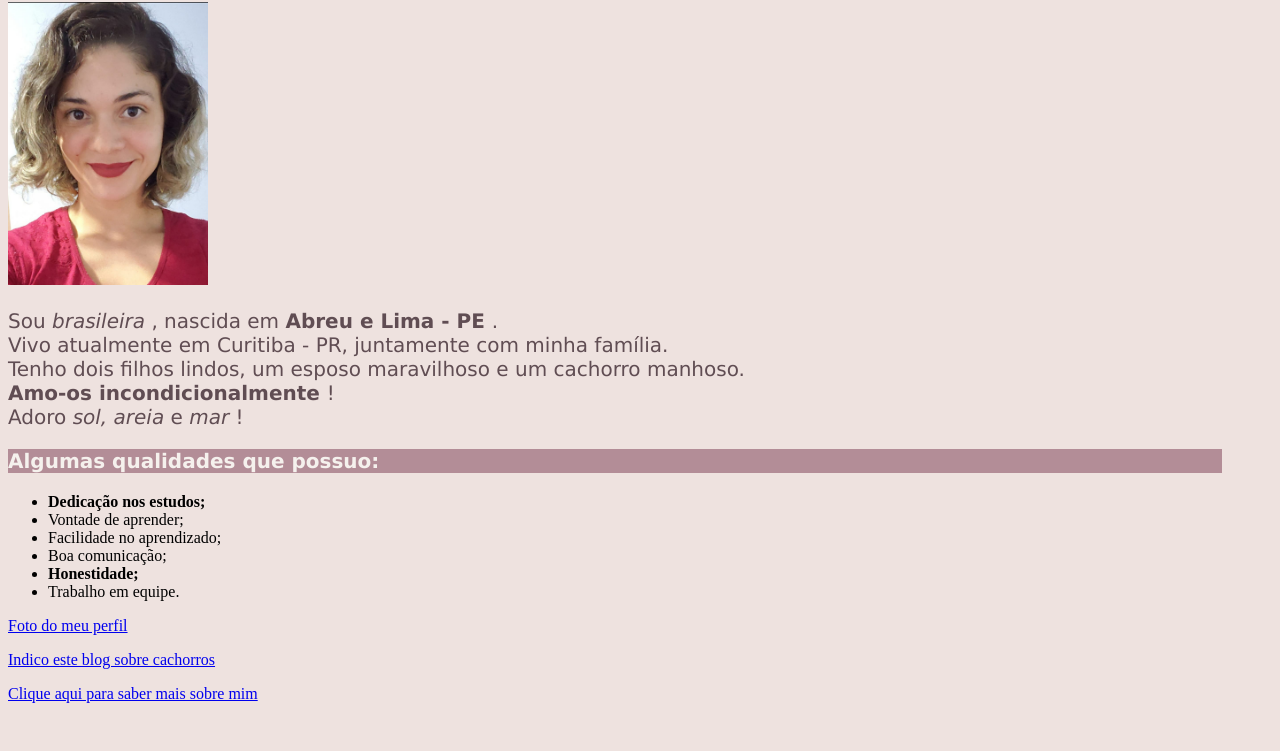
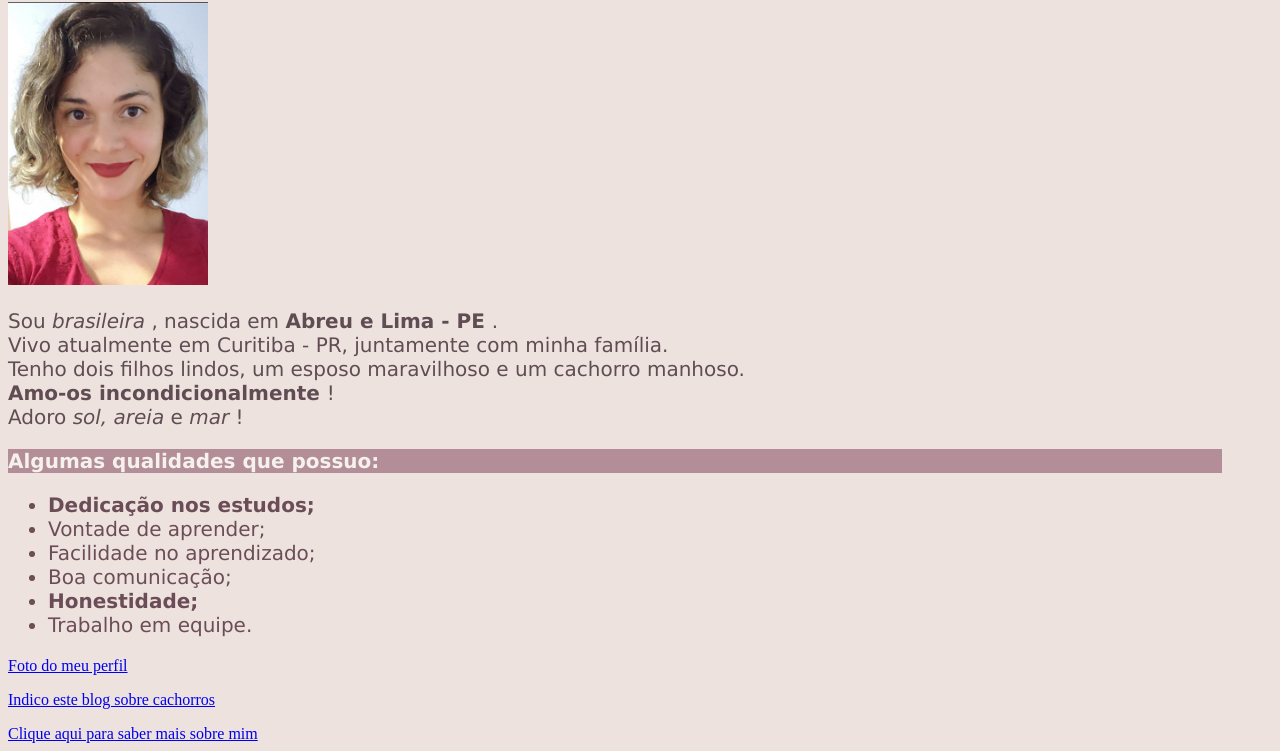
Before and after one commit to pbeltrao/pbeltrao.github.io, a plain HTML site: page index.html in a window 1280 px wide. Shown: the part 80-831 px from the top of the page. Before the commit the page ends 800 px from the top, so only its background shows below. Drawn offline with Linux system fonts and the light colour scheme.

Commit message:
Add cor e tamanho da fonte na descrição das qualidades

```diff
--- a/index.html
+++ b/index.html
@@ -27,6 +27,11 @@
                 color: #f5f1ed;
                 font-weight: bold;
             }
+            .lista-qualid {
+                font-size: 20px;
+                font-family: 'Lucida Sans', 'Lucida Sans Regular', 'Lucida Grande', 'Lucida Sans Unicode', Geneva, Verdana, sans-serif;
+                color: #6b4d57;
+            }
         </style>
 
     </head>
@@ -46,7 +51,7 @@
         <p class="qualidades"> Algumas qualidades que possuo:
 
         </p>
-        <ul>
+        <ul class="lista-qualid">
             <li> <strong>Dedicação nos estudos; </strong> </li>
             <li> Vontade de aprender; </li>
             <li> Facilidade no aprendizado; </li>
```
